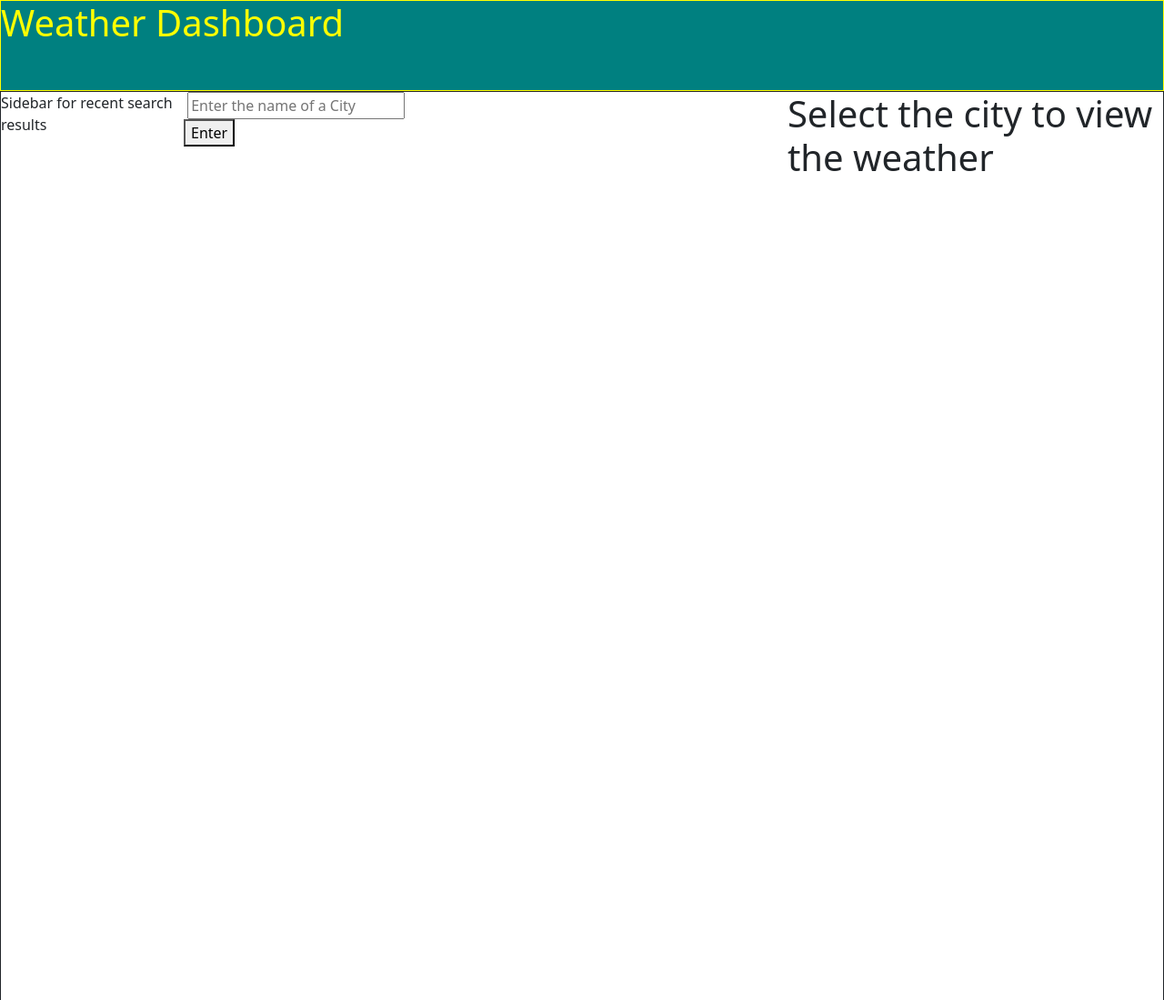
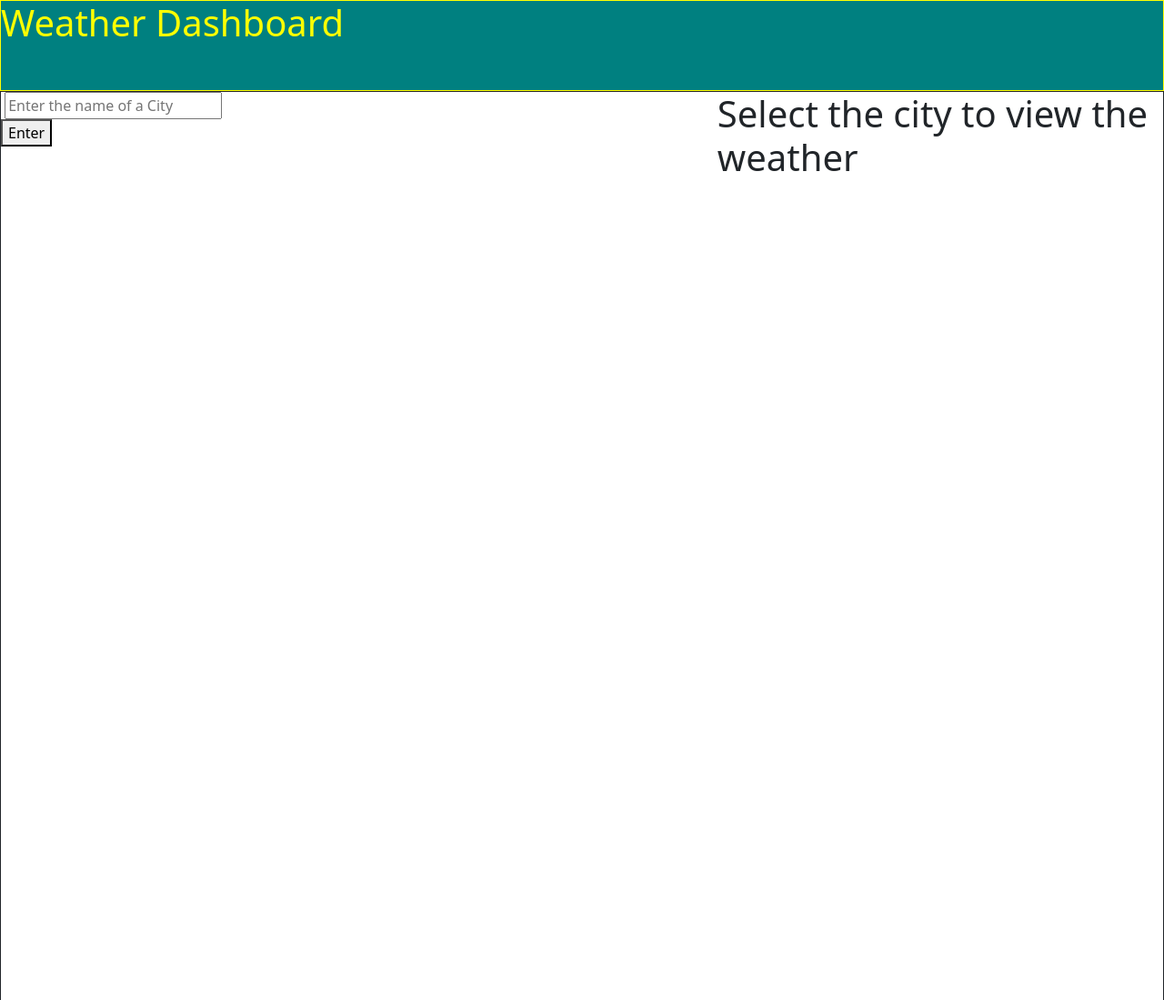
Before and after one commit to abhuraya/Weather_Dashboard, a plain HTML site: page index.html in a window 1280 px wide. Shown: the top 1099 px of the page at 91% size. Drawn offline with nearby package versions, Linux system fonts and the light colour scheme; no server answers.

Commit message:
README update

```diff
--- a/index.html
+++ b/index.html
@@ -20,7 +20,7 @@
 <div id="page">
         <h1 id="content">Select the city to view the weather</h1>
 
-        <div id="side-bar">Sidebar for recent search results</div>
+        <div id="side-bar"></div>
 
         <div id="current-weather"></div>
         <div id="tomorrow-weather"></div>
```
Also changed, not shown: Assets/Weather_Dashboard.png (added), search-results.html (deleted), 1 other file.
